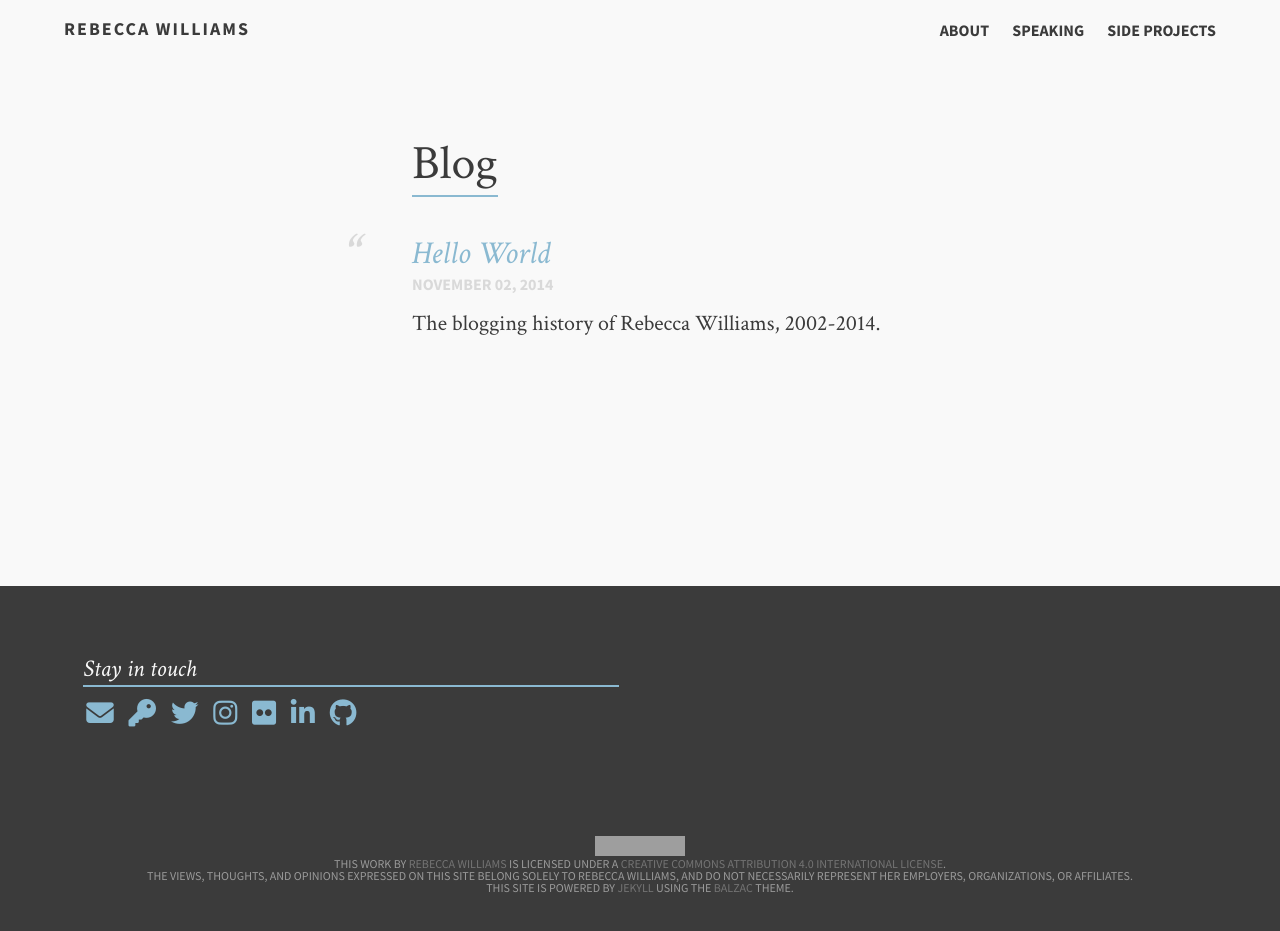
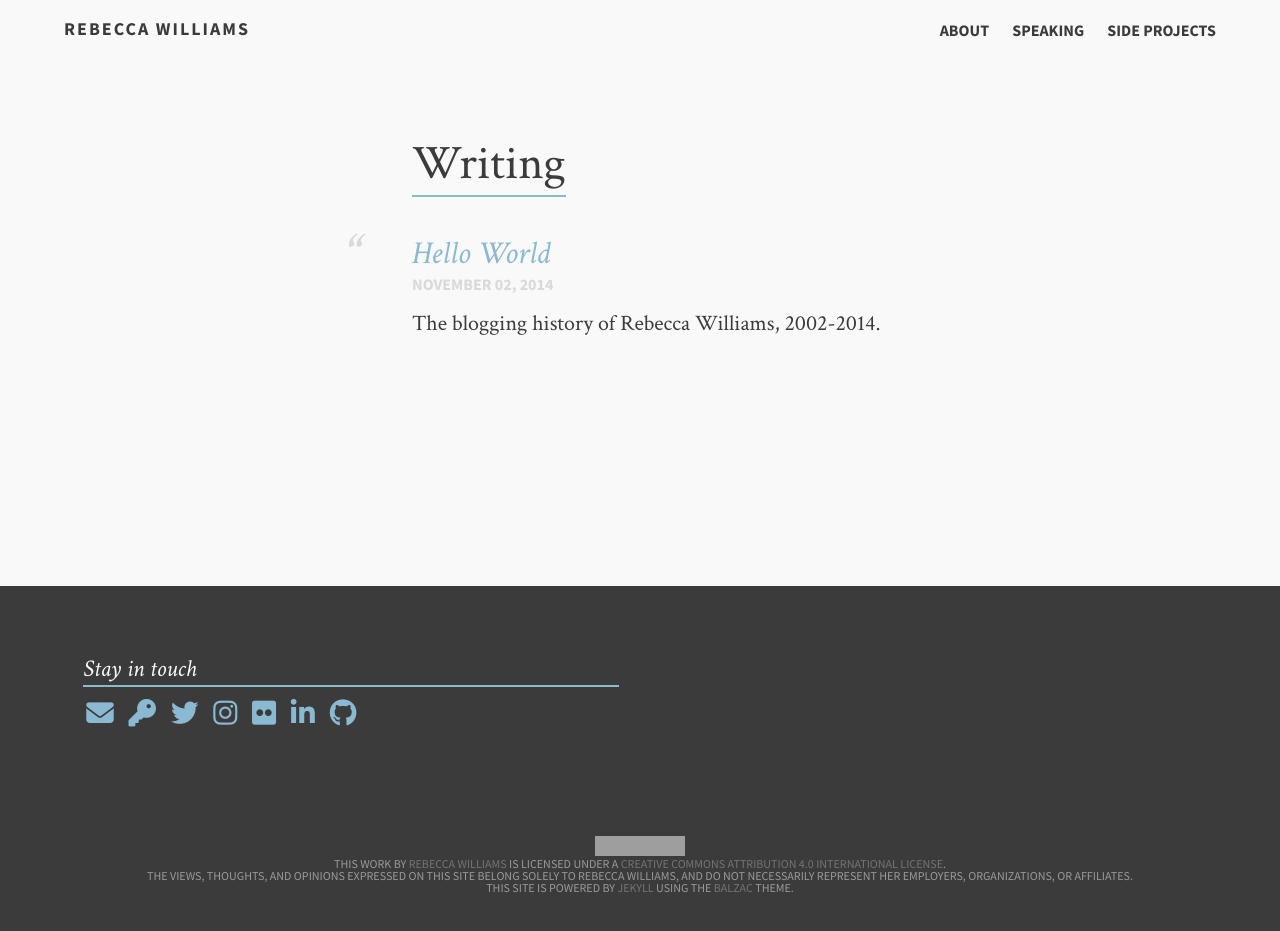
Before and after one commit to rebeccawilliams/rebeccawilliams.us, a Jekyll site: the page built from blog.md, in a window 1280 px wide. Built offline with Jekyll 4.4.1, drawn with Linux system fonts in a browser that asks for light colours; nearby versions of some CDN libraries; grey boxes are pictures that could not be loaded.

Commit message:
Update blog.md

```diff
--- a/blog.md
+++ b/blog.md
@@ -1,5 +1,5 @@
 ---
 layout: blog
-permalink: /blog
-title: "Blog"
+permalink: /writing
+title: "Writing"
 ---
```
